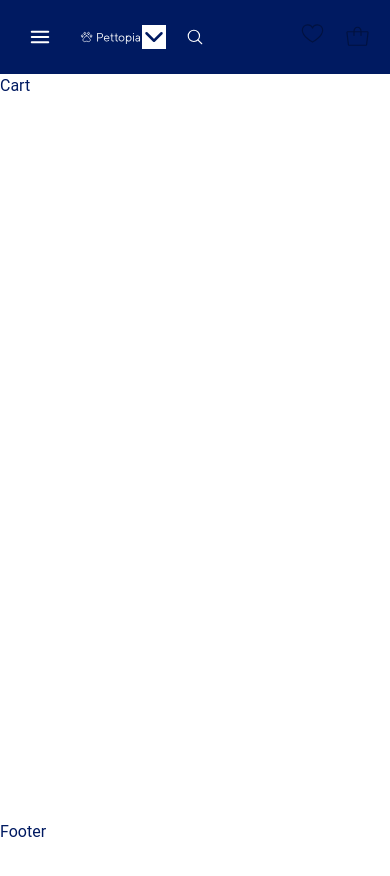
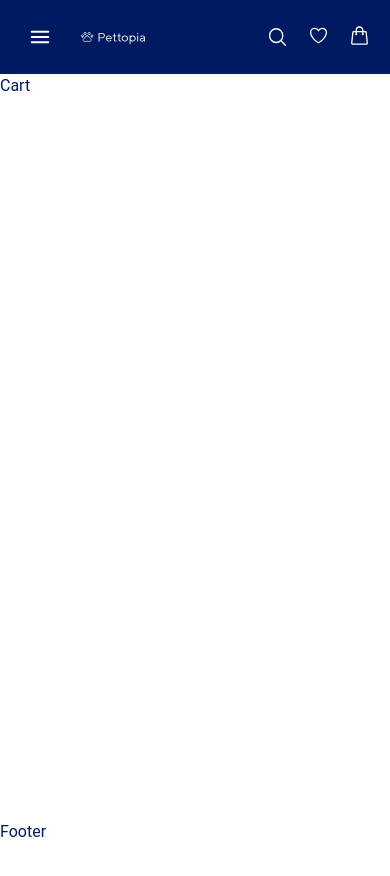
Before and after one commit to bohdanMalynovskyi/pet-store-frontend, a React (Vite) app: page /cart in a window 390 px wide. Shown: the top 876 px of the page. Built offline with nearby package versions, Linux system fonts and the light colour scheme.

Commit message:
header fixed

```diff
--- a/src/components/Header/BtnFavorite.jsx
+++ b/src/components/Header/BtnFavorite.jsx
@@ -37,7 +37,7 @@ const BtnFavorite = () => {
     };
 
     return (
-        <div className='ml-[120px]'>
+        <div className='md:ml-[120px]'>
             <button
                 onMouseEnter={handleMouseEnter}
                 onMouseLeave={handleMouseLeave}
--- /dev/null
+++ b/src/components/Header/CartBtn.jsx
@@ -0,0 +1,25 @@
+import React from 'react';
+import { ShoppingBagIcon } from '@heroicons/react/24/outline';
+
+const Cart = () => {
+  const [isMobile, setIsMobile] = React.useState(false);
+  React.useEffect(() => {
+
+    const checkScreenSize = () => {
+      setIsMobile(window.innerWidth < 720);
+    };
+    checkScreenSize();
+
+    window.addEventListener('resize', checkScreenSize);
+
+    return () => {
+      window.removeEventListener('resize', checkScreenSize);
+    };
+  }, []);
+  const navbarClasses = isMobile ? 'text-[#fff] w-6 h-6' : 'text-primary w-8 h-8';
+  return (
+    <div className={` hover:text-cyan ${navbarClasses}`}><ShoppingBagIcon/></div>
+  )
+}
+
+export default Cart
--- a/src/components/Header/Contacts.jsx
+++ b/src/components/Header/Contacts.jsx
@@ -17,18 +17,17 @@ const Contacts = () => {
   };
 
   const dynamicClass = isMenuOpen ? 'w-full shadow-md px-3 pt-3 pt-[40px]' : '';
-  // const dynamicClass2 = isMenuOpen ? 'mt-5' : '';
   return (
-    <div className={` absolute items-center bg-[#fff] text-lg ${dynamicClass}`}>
+    <div className={` absolute hidden md:block items-center bg-[#fff] text-lg ${dynamicClass}`}>
       <div className=' flex items-center gap-1'>
-        <button className={`hover:drop-shadow-lg cursor-pointer hidden md:block text-lg hover:text-cyan `}
+        <button
+          className={`hover:drop-shadow-lg cursor-pointer  text-lg hover:text-cyan `}
           onClick={() => {
             toggleMenu();
           }}
           onKeyPress={handleKeyPress}
           tabIndex={0}
         >Контакти
-
         </button>
         <ChevronDownIcon
           strokeWidth={2.5}
@@ -36,7 +35,6 @@ const Contacts = () => {
             }`}
         />
       </div>
-
       {showContacts && (
         <div className=' flex flex-col'>
           <div className='flex gap-1 items-center mt-5 mb-[11px] '>
--- /dev/null
+++ b/src/components/Header/FavoriteBtn.jsx
@@ -0,0 +1,29 @@
+import React, { useState, useEffect } from 'react';
+import { HeartIcon } from '@heroicons/react/24/outline';
+
+const Favorite = () => {
+  const [isMobile, setIsMobile] = useState(false);
+
+  useEffect(() => {
+
+    const checkScreenSize = () => {
+      setIsMobile(window.innerWidth < 720);
+    };
+    checkScreenSize();
+
+    window.addEventListener('resize', checkScreenSize);
+
+    return () => {
+      window.removeEventListener('resize', checkScreenSize);
+    };
+  }, []);
+  const navbarClasses = isMobile ? 'text-[#fff] w-6 h-6' : 'text-primary w-8 h-8';
+
+  return (
+    <div className={` ml-[120px] hover:text-cyan ${navbarClasses}`}>
+      <HeartIcon/>
+    </div>
+  );
+};
+
+export default Favorite
--- a/src/components/Header/Header.jsx
+++ b/src/components/Header/Header.jsx
@@ -8,11 +8,11 @@ import { Link } from 'react-router-dom';
 import PropTypes from 'prop-types';
 import { IconButton, MobileNav } from '@material-tailwind/react';
 import { Bars3Icon, XMarkIcon, } from "@heroicons/react/24/outline";
-// import Cart from './CartBtn';
+import Cart from './CartBtn';
 import SearchDesktop from './SearchDesktop';
+import Favorite from './FavoriteBtn';
 import NavMobile from './NavMobile';
-import BtnFavorite from './BtnFavorite';
-import BtnCart from './BtnCart';
+
 
 
 const Header = ({ isHomePage }) => {
@@ -75,16 +75,14 @@ const Header = ({ isHomePage }) => {
           </div>
 
            {/* пошук на десктоп-версії */}
-
           <SearchDesktop />
 
            {/*  пошук мобверсія/ контакти / улюблене / кошик */}
           <div className='menu__right flex items-center gap-5'>
             <Search />
             <Contacts />
-            <BtnFavorite/>
-            <BtnCart/>
-            {/* <Cart /> */}
+            <Favorite/>
+            <Cart />
           </div>
 
         </div>
@@ -95,7 +93,7 @@ const Header = ({ isHomePage }) => {
       </div>
       {/* меню на моб */}
       <MobileNav open={openNav}>
-       <NavMobile/>
+      <NavMobile/>
       </MobileNav>
 
     </header>
--- a/src/components/Header/SearchBtn.jsx
+++ b/src/components/Header/SearchBtn.jsx
@@ -3,7 +3,7 @@ import search from "../../assets/images/search.svg"
 
 const Search = () => {
   return (
-    <div className=' md:hidden translate-x-11'>
+    <div className=' md:hidden translate-x-[120px] '>
       <img src={search} alt="" />
     </div>
   )
--- a/src/components/Header/SearchDesktop.jsx
+++ b/src/components/Header/SearchDesktop.jsx
@@ -4,14 +4,14 @@ import search from "../../assets/images/search-dark.svg"
 const SearchDesktop = () => {
   return (
     <div className=' pl-10 pr-8 items-center flex gap-2 flex-auto hidden md:flex'>
-      <div className=' flex px-3 py-[6px] border border-[#B2B2B2] rounded-full w-full'>
+      <div className=' flex px-3 py-[6px] border border-[#B2B2B2] hover:border-cyan rounded-full w-full'>
         <input
           type='text'
           className='  cursor-pointer border-none w-full outline-none'
           placeholder='Введіть ваш запит' />
         <img src={search} alt="" />
       </div>
-      <button className=' px-4 py-2 rounded-full bg-primary text-[#fff] '>Знайти</button>
+      <button className=' px-4 py-2 rounded-full bg-primary text-[#fff] hover:bg-cyan transition-all '>Знайти</button>
     </div>
   )
 }
```
Also changed, not shown: src/assets/images/bag-white.svg (added), src/assets/images/heart-white.svg (added).
